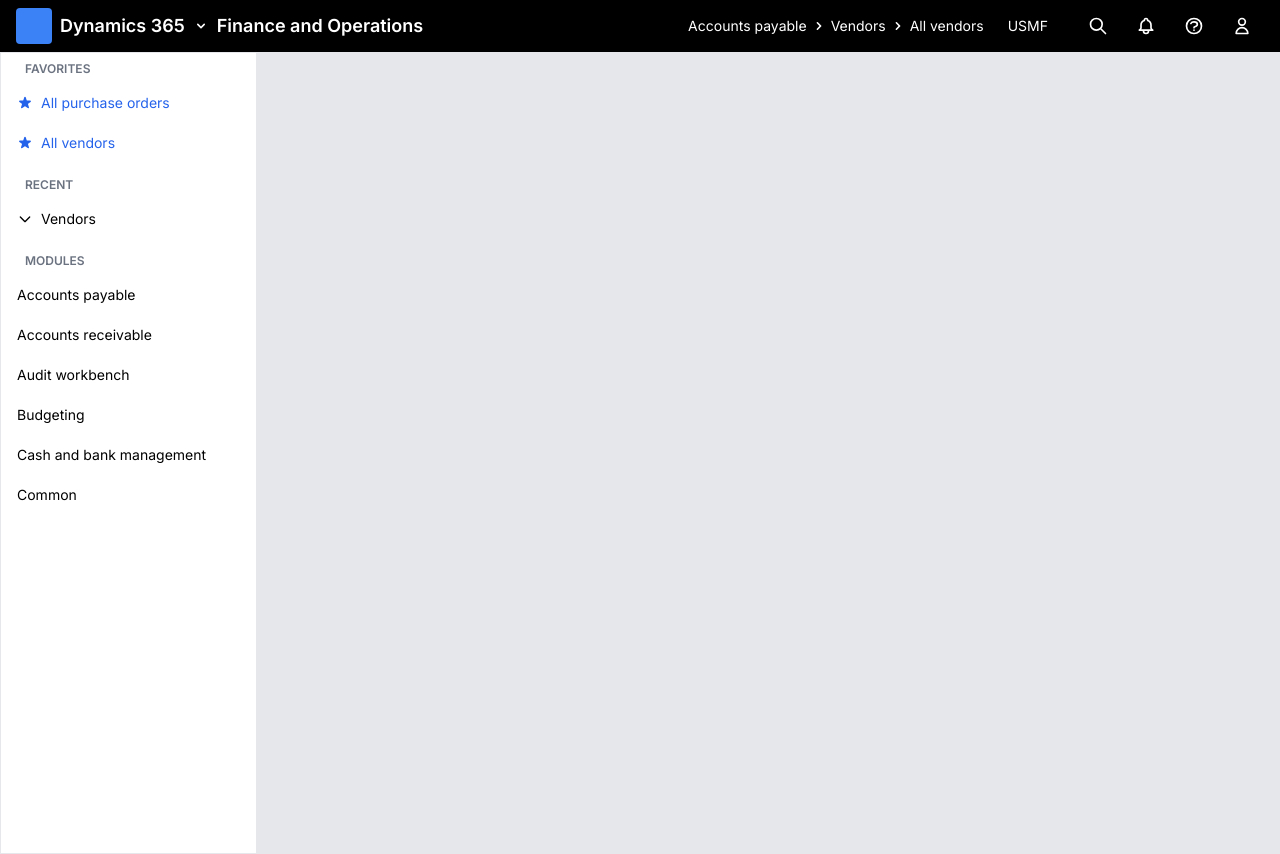
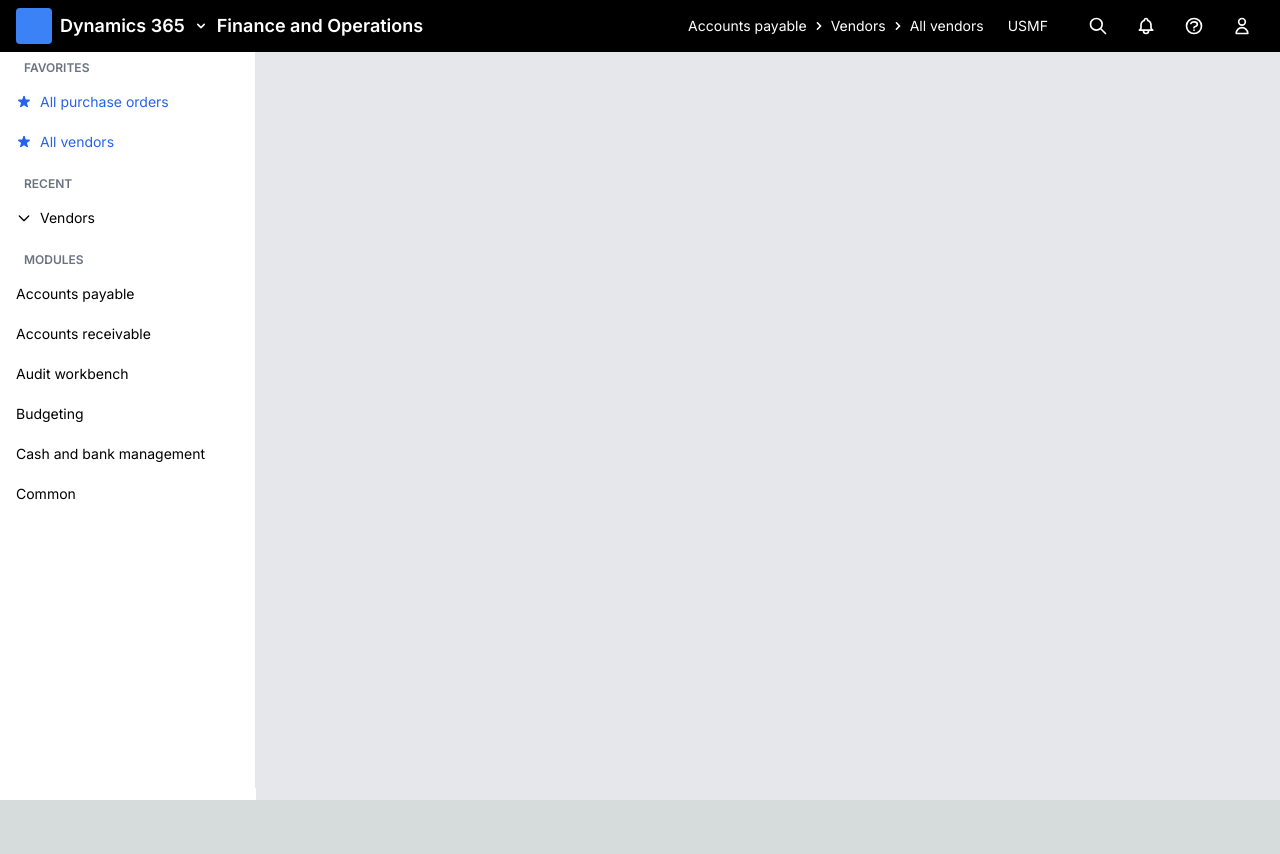
Before and after one commit to Harsimran-19/Dynamic-365-UI, a Next.js app: page / in a window 1280 px wide. After the commit the page ends 800 px from the top, so only its background shows below. Built offline with nearby package versions, Linux system fonts and the light colour scheme.

Commit message:
updeated safari support

```diff
--- a/src/app/layout.tsx
+++ b/src/app/layout.tsx
@@ -1,7 +1,42 @@
+// // src/app/layout.tsx
+// "use client"
+// import './globals.css';
+// import type { Metadata } from 'next';
+// import { Inter } from 'next/font/google';
+// import Navbar from '../components/Navbar';
+// import Sidebar from '../components/Sidebar';
+// import { useAppStore } from '../store/useAppStore';
+
+// const inter = Inter({ subsets: ['latin'] });
+
+
+// export default function RootLayout({
+//   children,
+// }: {
+//   children: React.ReactNode;
+
+// }){
+// const sidebarOpen = useAppStore((state) => state.sidebarOpen);
+//   return (
+//     <html lang="en">
+//       <body className={inter.className}>
+//         <div className="flex flex-col min-h-screen bg-white">
+//           <Navbar />
+//           <div className="flex flex-1">
+//             <Sidebar />
+//             <main className={`flex-1 bg-gray-200 ${sidebarOpen ? 'lg:ml-64' : ''} transition-all duration-300`}>
+//               {children}
+//             </main>
+//           </div>
+//         </div>
+//       </body>
+//     </html>
+//   );
+// }
 // src/app/layout.tsx
 "use client"
+import { useEffect } from 'react';
 import './globals.css';
-import type { Metadata } from 'next';
 import { Inter } from 'next/font/google';
 import Navbar from '../components/Navbar';
 import Sidebar from '../components/Sidebar';
@@ -9,26 +44,51 @@
 
 const inter = Inter({ subsets: ['latin'] });
 
-// export const metadata: Metadata = {
-//   title: 'Finance Platform',
-//   description: 'A sample finance platform UI',
-// };
-
 export default function RootLayout({
   children,
 }: {
   children: React.ReactNode;
+}) {
+  const sidebarOpen = useAppStore((state) => state.sidebarOpen);
+  const closeSidebar = useAppStore((state) => state.closeSidebar);
 
-}){
-const sidebarOpen = useAppStore((state) => state.sidebarOpen);
+  useEffect(() => {
+    let lastScrollY = window.pageYOffset;
+    let ticking = false;
+
+    const updateScrollDir = () => {
+      const scrollY = window.pageYOffset;
+
+      if (Math.abs(scrollY - lastScrollY) > 10) {
+        closeSidebar();
+        lastScrollY = scrollY > 0 ? scrollY : 0;
+      }
+      ticking = false;
+    };
+
+    const onScroll = () => {
+      if (!ticking) {
+        window.requestAnimationFrame(updateScrollDir);
+        ticking = true;
+      }
+    };
+
+    window.addEventListener("scroll", onScroll);
+
+    return () => window.removeEventListener("scroll", onScroll);
+  }, [closeSidebar]);
+
   return (
     <html lang="en">
       <body className={inter.className}>
-        <Navbar />
-        <div className="flex bg-gray-200 w-screen border">
-          <Sidebar />
-          <div className={`flex-1  ${sidebarOpen ? 'ml-64' : 'ml-0'} transition-all duration-300`}>
-            {children}</div>
+        <div className="flex flex-col min-h-screen">
+          <Navbar />
+          <div className="flex flex-1 bg-white">
+            <Sidebar />
+            <main className={`flex-1 bg-gray-200 ${sidebarOpen ? 'lg:ml-64' : ''} transition-all duration-300`}>
+              {children}
+            </main>
+          </div>
         </div>
       </body>
     </html>
--- a/src/components/Navbar.tsx
+++ b/src/components/Navbar.tsx
@@ -75,7 +75,7 @@
   const toggleSidebar = useAppStore((state) => state.toggleSidebar);
 
   return (
-    <nav className="bg-black text-white p-2 flex items-center justify-between">
+    <nav className="bg-black text-white p-2 flex items-center z-50 justify-between">
 
       <div className="flex items-center space-x-2">
       <div className='lg:hidden'>
--- a/src/components/Sidebar.tsx
+++ b/src/components/Sidebar.tsx
@@ -11,7 +11,8 @@
   const toggleVendors = () => setVendorsOpen(!vendorsOpen);
 
   return (
-    <aside className={`bg-white w-64 min-h-screen p-2 transition-all duration-300 fixed lg:static ${sidebarOpen ? 'translate-x-0' : '-translate-x-full'} lg:translate-x-0 border-r border-gray-200 z-50`}>
+  //<aside className={`bg-white w-64 min-h-screen p-2 transition-all duration-300 fixed lg:static ${sidebarOpen ? 'translate-x-0' : '-translate-x-full'} lg:translate-x-0 border-r border-gray-200 z-50`}>
+  <aside className={`bg-white w-64 h-[calc(100vh-4rem)] overflow-y-auto p-2 transition-all duration-300 ${sidebarOpen ? 'fixed top-16 left-0 z-40' : 'hidden'} lg:static lg:block border-r border-gray-200`}>
       <nav className='text-black'>
         <div className="mb-4 ">
           <h2 className="text-xs font-semibold text-gray-500 uppercase mb-2 px-4">Favorites</h2>
--- a/src/store/useAppStore.ts
+++ b/src/store/useAppStore.ts
@@ -1,11 +1,26 @@
+// import { create } from 'zustand';
+
+// interface AppState {
+//   sidebarOpen: boolean;
+//   toggleSidebar: () => void;
+// }
+
+// export const useAppStore = create<AppState>((set) => ({
+//   sidebarOpen: false,
+//   toggleSidebar: () => set((state) => ({ sidebarOpen: !state.sidebarOpen })),
+// }));
+
+// src/store/useAppStore.ts
 import { create } from 'zustand';
 
-interface AppState {
+type AppStore = {
   sidebarOpen: boolean;
   toggleSidebar: () => void;
-}
+  closeSidebar: () => void; // Add this line
+};
 
-export const useAppStore = create<AppState>((set) => ({
+export const useAppStore = create<AppStore>((set) => ({
   sidebarOpen: false,
   toggleSidebar: () => set((state) => ({ sidebarOpen: !state.sidebarOpen })),
+  closeSidebar: () => set({ sidebarOpen: false }), // Add this line
 }));
```
